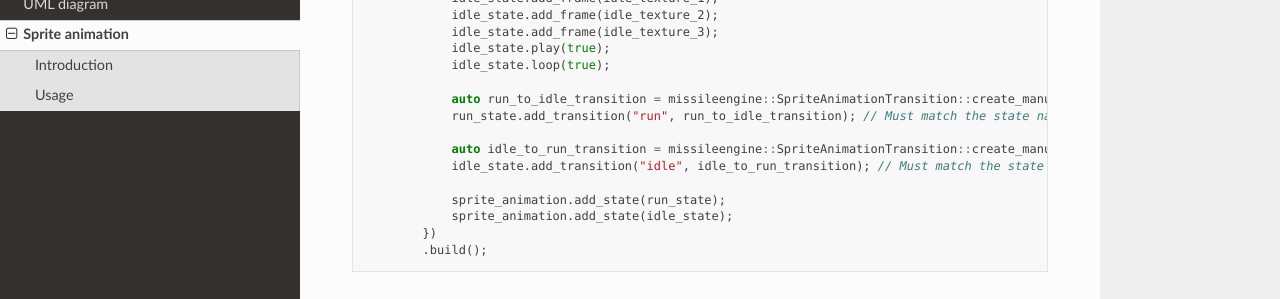
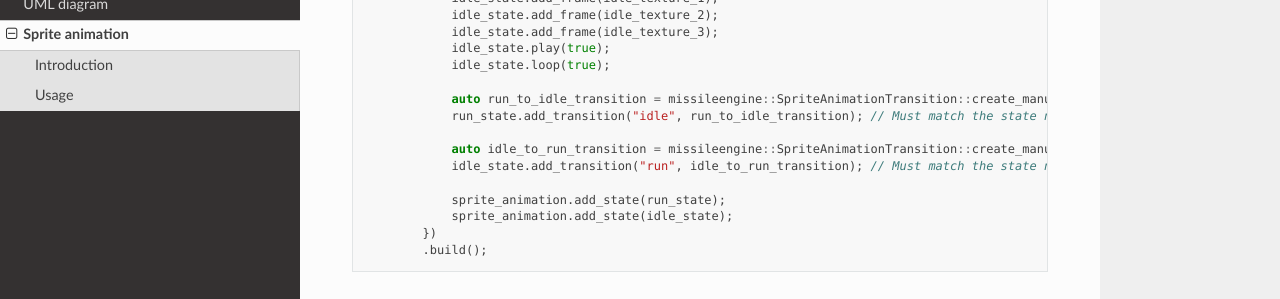
Before and after one commit to Alan5142/missile-toad, a Sphinx documentation site: the page built from docs/SpriteAnimation.md, in a window 1280 px wide and 900 px high, scrolled down 724 px. Shown: the part 207-506 px from the top of the window. Built offline with Sphinx 7.4.7 and the Read the Docs theme 2.0.0, drawn with Linux system fonts in a browser that asks for light colours; pages that are not in the unit, such as notebooks, are missing from menus.

Commit message:
fix: docs

```diff
--- a/docs/SpriteAnimation.md
+++ b/docs/SpriteAnimation.md
@@ -41,10 +41,10 @@ scene.create_entity()
             idle_state.loop(true);
 
             auto run_to_idle_transition = missileengine::SpriteAnimationTransition::create_manual();
-            run_state.add_transition("run", run_to_idle_transition); // Must match the state name
+            run_state.add_transition("idle", run_to_idle_transition); // Must match the state name
 
             auto idle_to_run_transition = missileengine::SpriteAnimationTransition::create_manual();
-            idle_state.add_transition("idle", idle_to_run_transition); // Must match the state name
+            idle_state.add_transition("run", idle_to_run_transition); // Must match the state name
 
             sprite_animation.add_state(run_state);
             sprite_animation.add_state(idle_state);
```
